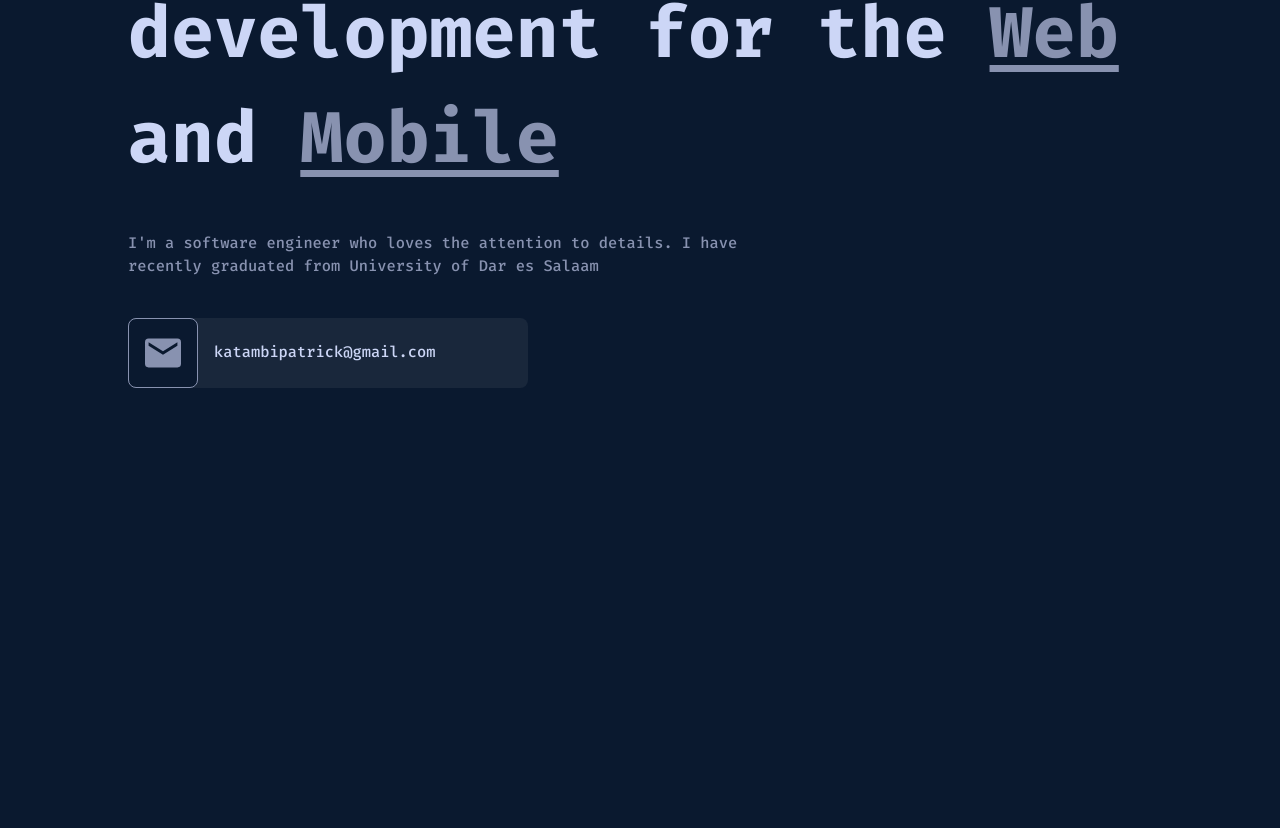
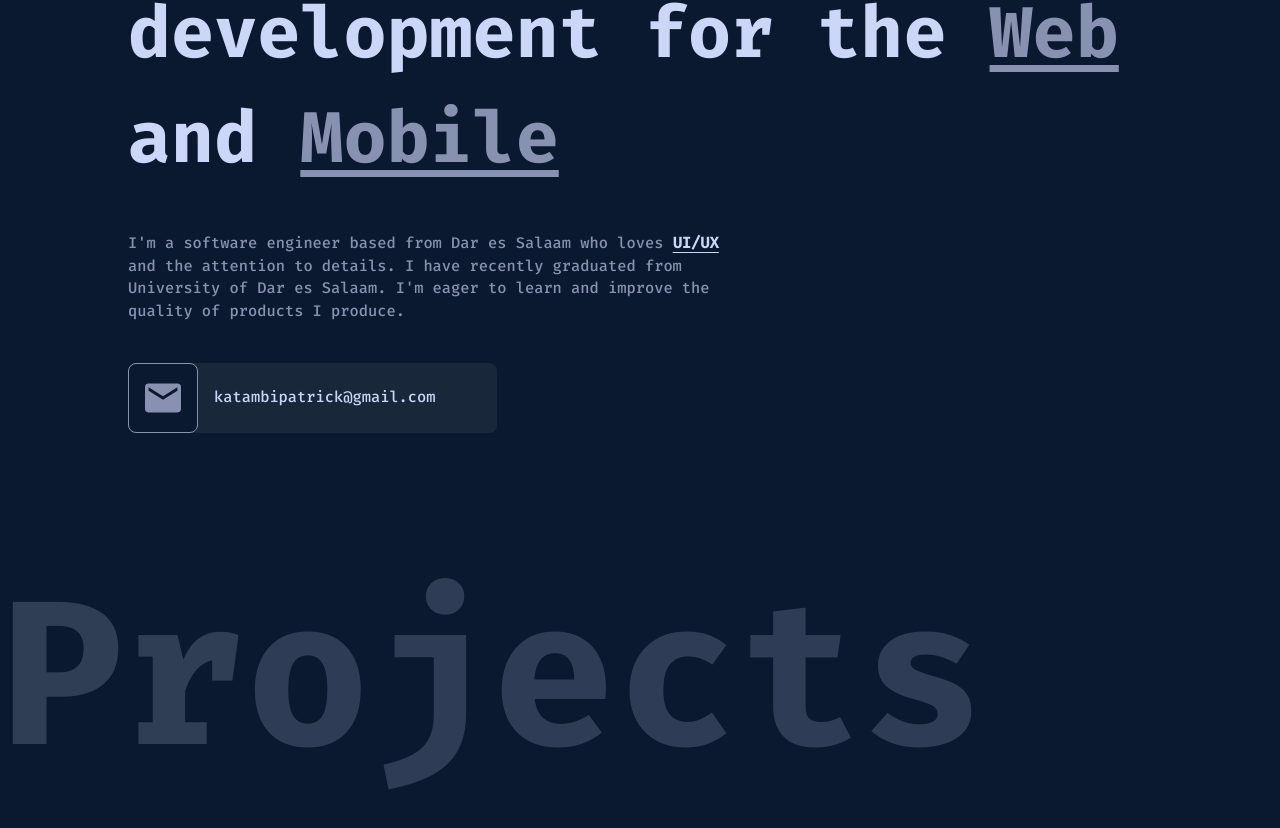
Before and after one commit to patrick-katambi/04-react-portfolio_website_v1, a React (Create React App) app: page / in a window 1280 px wide. Shown: the part 394-1222 px from the top of the page. Built offline with nearby package versions, Linux system fonts and the light colour scheme.

Commit message:
project section scaffold + ui changes

```diff
--- a/src/App.jsx
+++ b/src/App.jsx
@@ -2,12 +2,11 @@ import { motion } from "framer-motion";
 import NavigationBar from "./compoents/navigationBar";
 import { useState } from "react";
 import Slider from "./compoents/slider";
-import emailIcon from "./images/email_icon.png";
 
 function App() {
   const [loadingMessage, setLoadingMessage] = useState("Loading ....");
   return (
-    <div className="flex flex-col justify-start items-start bg-primary relative">
+    <div className="flex flex-col justify-start items-start bg-primary relative select-none">
       <Slider />
       <NavigationBar />
       <HeroSection />
@@ -22,6 +21,7 @@ function HeroSection() {
     <>
       <AvailabeleForHire />
       <WhoAmI />
+      <Projects />
     </>
   );
 }
@@ -37,9 +37,12 @@ function AvailabeleForHire() {
       >
         <h4>Hi! 👋, I'm Patrick</h4>
         <div className="h-[2px] w-[50px] bg-secondary rounded-lg" />
-        <div className="bg-primary px-6 py-3 rounded-lg">
+        <motion.div
+          whileHover={{ scale: 1.1 }}
+          className="bg-primary px-6 py-3 rounded-lg"
+        >
           Available for hire
-        </div>
+        </motion.div>
       </motion.div>
     </>
   );
@@ -49,8 +52,8 @@ function WhoAmI() {
   return (
     <>
       <motion.div
-        initial={{ y: "100vh", rotate: "30deg", scale: 0.8 }}
-        animate={{ y: 0, rotate: 0, scale: 1 }}
+        initial={{ y: "1000px", rotate: "30deg", scale: 0.8, opacity: 0 }}
+        animate={{ y: 0, rotate: 0, scale: 1, opacity: 1 }}
         transition={{ type: "spring", duration: 1, delay: 2.5 }}
         className="bg-primary my-[100px] mx-[10%] text-secondary font-codeBold text-[70px]"
       >
@@ -64,12 +67,46 @@ function WhoAmI() {
         </h1>
         <div className="w-[60%] font-codeMedium text-[15px] text-accent">
           <p className="my-[40px] ">
-            I'm a software engineer who loves the attention to details. I have
-            recently graduated from University of Dar es Salaam
+            I'm a software engineer based from Dar es Salaam who loves{" "}
+            <strong className="text-secondary underline underline-offset-4">
+              UI/UX
+            </strong>{" "}
+            and the attention to details. I have recently graduated from
+            University of Dar es Salaam. I'm eager to learn and improve the
+            quality of products I produce.
           </p>
-          <div className="w-[400px] bg-offset flex flex-row justify-start items-center text-secondary rounded-lg gap-x-4">
+          <EmailSection />
+        </div>
+      </motion.div>
+    </>
+  );
+}
+
+function EmailSection() {
+  const [showCopy, setShowCopy] = useState(false);
+  const [copyMessage, setCopyMessage] = useState("Copy");
+
+  return (
+    <motion.div
+      whileHover={{
+        backgroundColor: "#0A192F",
+        cursor: "pointer",
+        fontSize: "16px",
+      }}
+      // whileTap={{ scale: 1 }}
+      onHoverStart={(e) => setShowCopy(true)}
+      onHoverEnd={(e) => {
+        setShowCopy(false);
+        setCopyMessage("Copy");
+      }}
+      onClick={(e) => {
+        setCopyMessage("Copied!");
+        const email = document.querySelector(".email").textContent;
+      }}
+      transition={{ duration: 0.5, type: "spring" }}
+      className="w-[60%] bg-offset flex flex-row justify-start items-center text-secondary rounded-lg gap-x-4"
+    >
       <div className="w-[70px] h-[70px] p-4 bg-primary rounded-lg border-accent border-[1px] border-solid">
-              {/* <img className="h-full w-full" src={emailIcon} alt=""/> */}
         <svg
           xmlns="http://www.w3.org/2000/svg"
           width="100%"
@@ -84,10 +121,99 @@ function WhoAmI() {
           />
         </svg>
       </div>
-            <p>katambipatrick@gmail.com</p>
-          </div>
-        </div>
+      <p className="email">katambipatrick@gmail.com</p>
+      {showCopy === true ? (
+        <p className="text-accent text-xs underline underline-offset-4">
+          {copyMessage}
+        </p>
+      ) : (
+        ""
+      )}
     </motion.div>
-    </>
   );
 }
+
+function Projects() {
+  return (
+    <motion.div className="w-[90%]">
+      <ProjectsTitle />
+      <ProjectList />
+    </motion.div>
+  );
+}
+
+function ProjectsTitle() {
+  return (
+    <motion.div
+      initial={{ x: "-100vw" }}
+      animate={{ x: 0 }}
+      transition={{ type: "spring", duration: 0.7, delay: 3.7 }}
+      className="mb-[100px] text-accent text-[200px] font-codeBold opacity-30"
+    >
+      <h1>Projects</h1>
+    </motion.div>
+  );
+}
+
+function ProjectList() {
+  return (
+    <motion.div>
+      <ProjectListRow />
+    </motion.div>
+  );
+}
+
+function ProjectListRow() {
+  const projectHeight = 500;
+  return (
+    <motion.div
+      initial={{ y: "1000px", opacity: 0 }}
+      animate={{ y: 0, opacity: 1 }}
+      transition={{ type: "spring", duration: 0.4, delay: 3.7 }}
+      className="flex flex-col"
+    >
+      <div className="mb-[200px] ml-[10%] flex flex-row justify-start items-center gap-x-[100px]">
+        <RaisedContainer number={1} />
+        <LoweredContainer number={2} />
+      </div>
+      <motion.div className="mb-[200px] ml-[10%] translate-y-[-100px] flex flex-row justify-start items-center gap-x-[100px]">
+        <RaisedContainer number={3} />
+        <LoweredContainer number={4} />
+      </motion.div>
+    </motion.div>
+  );
+}
+
+function RaisedContainer({ number }) {
+  return (
+    <motion.div className={`w-full flex flex-col justify-start items-center`}>
+      <ProjectPreview />
+      <ProjectInfoPreview number={number} />
+    </motion.div>
+  );
+}
+
+function LoweredContainer({ number }) {
+  return (
+    <motion.div
+      className={`w-full translate-y-[100px] flex flex-col justify-start items-center`}
+    >
+      <ProjectPreview />
+      <ProjectInfoPreview number={number} />
+    </motion.div>
+  );
+}
+
+function ProjectPreview() {
+  return (
+    <motion.div className="h-[500px] w-full bg-secondary shadow-lg  rounded-lg rounded-b-none"></motion.div>
+  );
+}
+
+function ProjectInfoPreview({ number }) {
+  return (
+    <motion.div className="h-[300px] w-full bg-offset text-secondary font-codeMedium flex flex-col justify-start items-start rounded-lg rounded-t-none">
+      <p className="text-[40px] font-codeBold">{number}</p>
+    </motion.div>
+  );
+}
--- a/src/compoents/navigationBar/components/about_me.jsx
+++ b/src/compoents/navigationBar/components/about_me.jsx
@@ -1,6 +1,6 @@
  function AboutMe() {
   return (
-    <div className="flex flex-row justify-start items-center gap-x-2">
+    <div className="flex flex-row justify-start items-center gap-x-4">
       <div>About Me</div>
       <div className="h-[2px] w-[50px] bg-secondary rounded-lg"/>
     </div>
--- a/src/compoents/navigationBar/index.jsx
+++ b/src/compoents/navigationBar/index.jsx
@@ -9,7 +9,7 @@ function NavigationBar() {
       <div></div>
       <div className="flex flex-row items-center gap-x-8 text-sm font-codeLight">
         {/* <MenuLinks /> */}
-        <AboutMe />
+        {/* <AboutMe /> */}
       </div>
     </div>
   );
```
Lines whose indentation alone changed are shown as unchanged.
